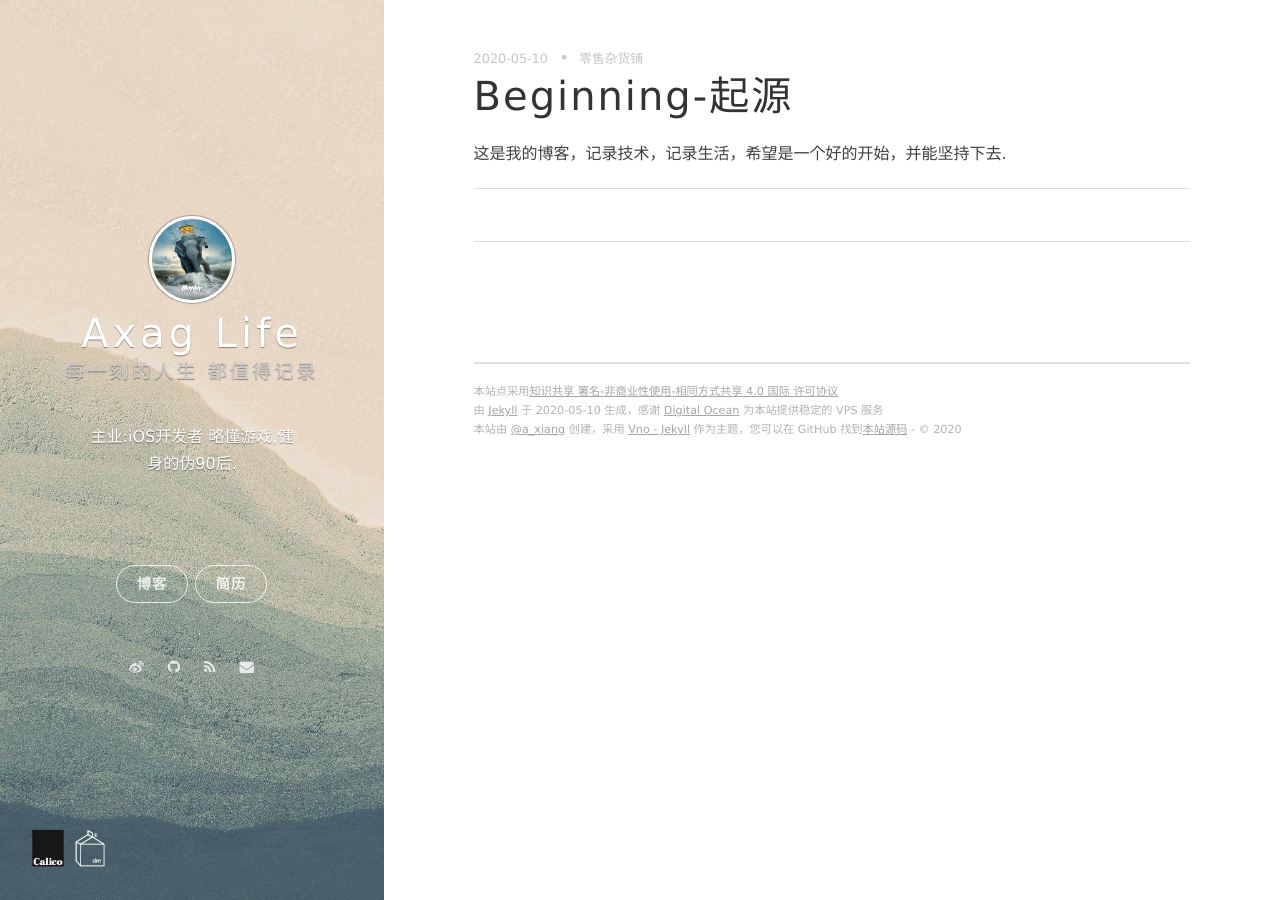
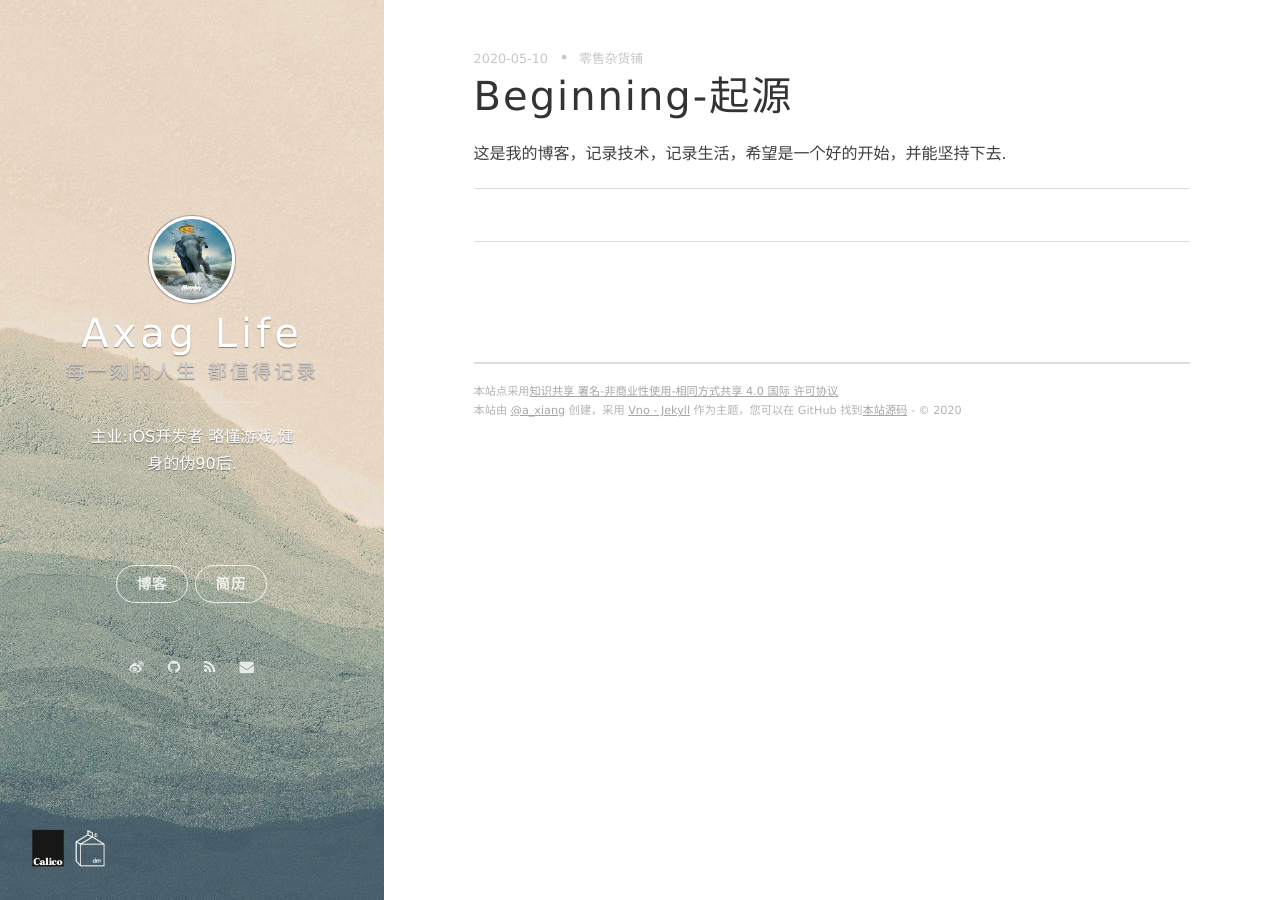
Before and after one commit to ssuperdreamer/ssuperdreamer.github.io, a Jekyll site: the page built from _posts/2020-05-10-beginning.markdown, in a window 1280 px wide. Built offline with Jekyll 4.4.1, drawn with Linux system fonts in a browser that asks for light colours; nearby versions of some CDN libraries; comment, search, counter and statistics services are not loaded; some of the changed lines change nothing that is shown.

Commit message:
调整footer

```diff
--- a/_config.yml
+++ b/_config.yml
@@ -22,7 +22,7 @@ blog_button:
 
 # Navigation buttons in the front page.
 nav:
-    - {title: 简历, description: 我的简历, url: 'https://onevcat.com/2019/12/2019-final/'}
+    - {title: 简历, description: 我的简历, url: ''}
     # - {title: Another Button, description: A button, url: 'http://example.com'}
 
 # Pagination
--- a/_includes/footer.html
+++ b/_includes/footer.html
@@ -1,7 +1,6 @@
 <section class="footer">
     <footer>
     	<span class="footer__copyright">本站点采用<a href="http://creativecommons.org/licenses/by-nc-sa/4.0/">知识共享 署名-非商业性使用-相同方式共享 4.0 国际 许可协议</a></span>
-        <span class="footer__copyright">由 <a href="https://jekyllrb.com">Jekyll</a> 于 {{ site.time | date: "%F" }} 生成，感谢 <a href="https://www.digitalocean.com/?refcode=30ed2d146762">Digital Ocean</a> 为本站提供稳定的 VPS 服务</span>
         <span class="footer__copyright">本站{% if site.creator %}由 {{site.creator}} 创建，{% endif %}采用 <a href="https://github.com/onevcat/vno-jekyll">Vno - Jekyll</a> 作为主题，您可以在 GitHub 找到<a href="https://github.com/onevcat/OneV-s-Den">本站源码</a> - &copy; {{site.time | date: "%Y"}}</span>
     </footer>
 </section>
```
